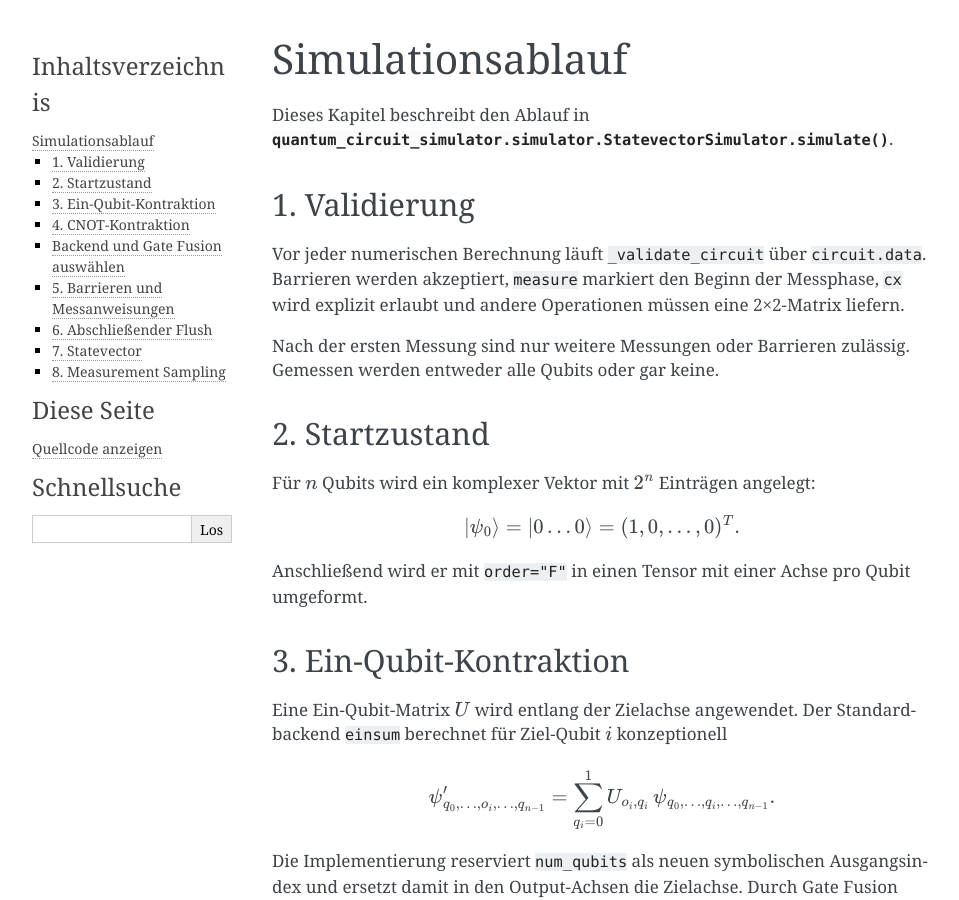
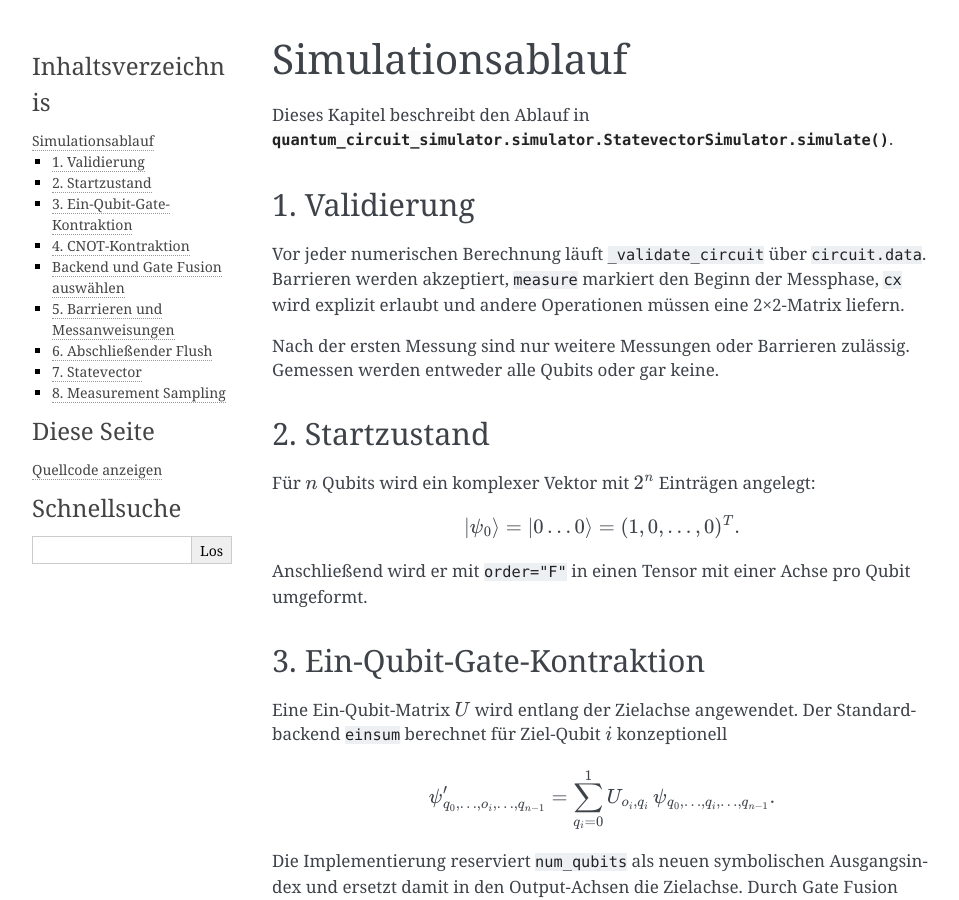
Before and after one commit to FinnPedace/Quantum_Circuit_Simulator, a Sphinx documentation site: the page built from docs/simulation.rst, in a window 1280 px wide and 900 px high. Shown: the whole window, without its empty margins (148-1107 px from the left). Built offline with Sphinx 7.4.7, drawn with Linux system fonts in a browser that asks for light colours.

Commit message:
Modified Sphinx Doc

```diff
--- a/docs/simulation.rst
+++ b/docs/simulation.rst
@@ -29,7 +29,7 @@ angelegt:
 Anschließend wird er mit ``order="F"`` in einen Tensor mit einer Achse pro
 Qubit umgeformt.
 
-3. Ein-Qubit-Kontraktion
+3. Ein-Qubit-Gate-Kontraktion
 ------------------------
 
 Eine Ein-Qubit-Matrix :math:`U` wird entlang der Zielachse angewendet. Der
```
